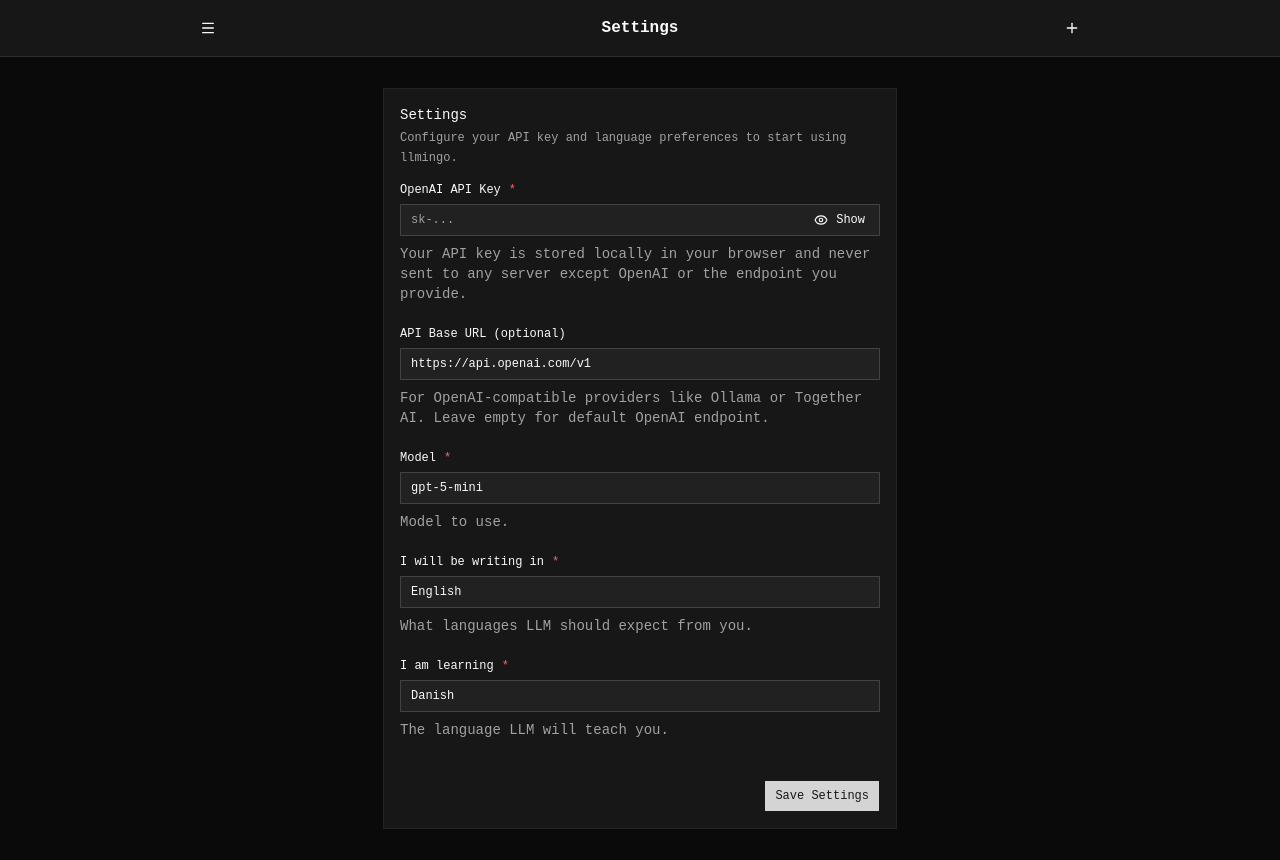
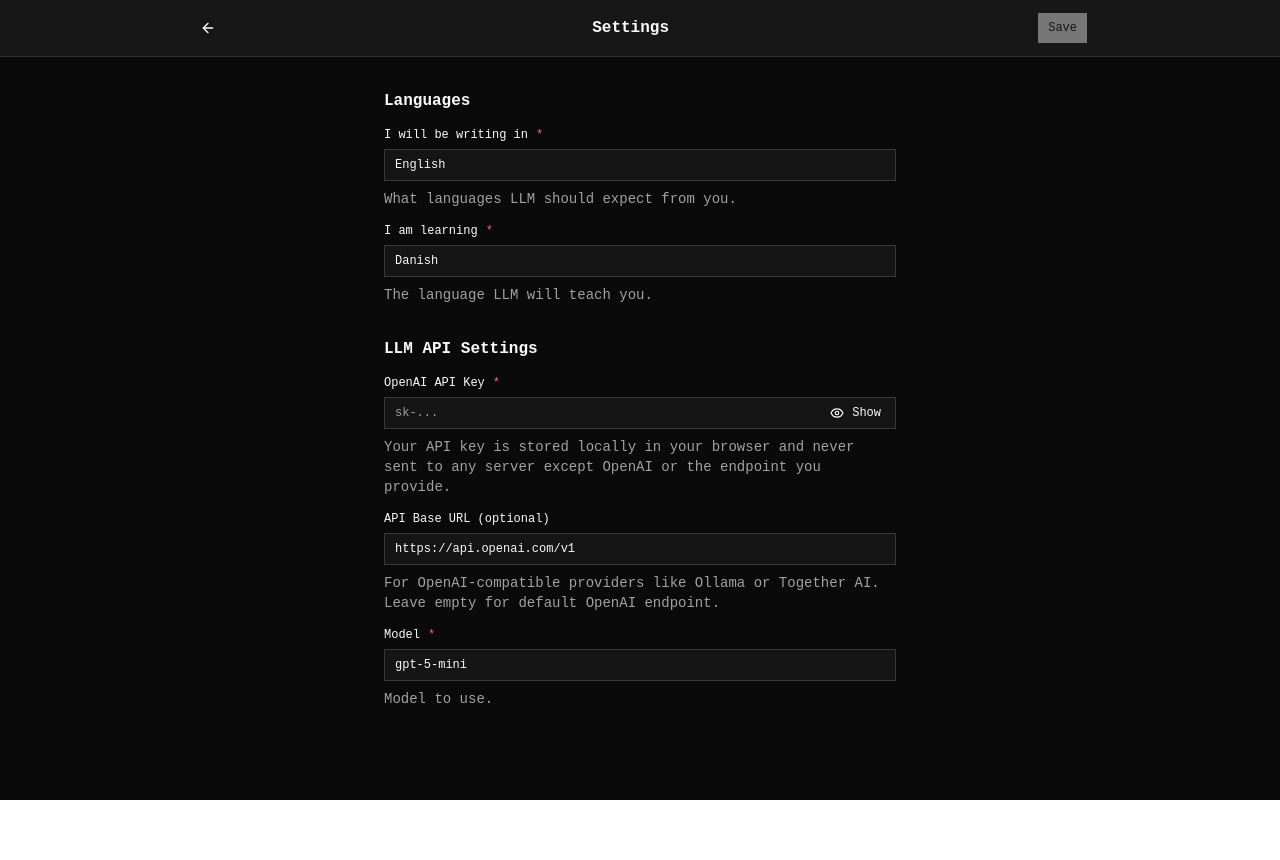
Before and after one commit to op3sdl/byom-linguachat, a React (Vite) app: page /settings in a window 1280 px wide. After the commit the page ends 800 px from the top, so only its background shows below. Built offline with nearby package versions, Linux system fonts and the light colour scheme.

Commit message:
Replace SidebarMenu with ChatsSidebar in AppHeader, add leftAction prop, update SettingsPage and ExplanationViewPage

```diff
--- a/src/components/AppHeader.tsx
+++ b/src/components/AppHeader.tsx
@@ -1,21 +1,24 @@
 import { useState, type ReactNode } from "react";
-import { Menu, Plus } from "lucide-react";
+import { Menu } from "lucide-react";
 import { Button } from "@/components/ui/button";
-import SidebarMenu from "./SidebarMenu";
+import ChatsSidebar from "./ChatsSidebar";
 
 interface AppHeaderProps {
   title: string;
   children?: ReactNode;
-  onNewChat?: () => void;
+  leftAction?: ReactNode;
 }
 
-function AppHeader({ title, children, onNewChat }: AppHeaderProps) {
+function AppHeader({ title, children, leftAction }: AppHeaderProps) {
   const [sidebarOpen, setSidebarOpen] = useState(false);
 
   return (
     <>
       <header className="bg-card border-b border-border px-4 py-3">
         <div className="max-w-4xl mx-auto flex items-center gap-3">
+          {leftAction ? (
+            <div className="flex-shrink-0">{leftAction}</div>
+          ) : (
             <Button
               variant="ghost"
               size="icon"
@@ -25,25 +28,18 @@ function AppHeader({ title, children, onNewChat }: AppHeaderProps) {
             >
               <Menu className="h-5 w-5" />
             </Button>
+          )}
           <h1 className="flex-1 text-center font-semibold text-foreground truncate px-2">
             {title}
           </h1>
           <div className="flex items-center gap-1 flex-shrink-0">
             {children}
-            {onNewChat && (
-              <Button
-                variant="ghost"
-                size="icon"
-                aria-label="New chat"
-                onClick={onNewChat}
-              >
-                <Plus className="h-5 w-5" />
-              </Button>
-            )}
           </div>
         </div>
       </header>
-      <SidebarMenu open={sidebarOpen} onOpenChange={setSidebarOpen} />
+      {!leftAction && (
+        <ChatsSidebar open={sidebarOpen} onOpenChange={setSidebarOpen} />
+      )}
     </>
   );
 }
--- a/src/components/SidebarMenu.tsx
+++ /dev/null
@@ -1,46 +0,0 @@
-import { Link } from "react-router-dom";
-import { MessageSquare, BookOpen, Settings } from "lucide-react";
-import {
-  Sheet,
-  SheetContent,
-  SheetHeader,
-  SheetTitle,
-} from "@/components/ui/sheet";
-
-interface SidebarMenuProps {
-  open: boolean;
-  onOpenChange: (open: boolean) => void;
-}
-
-const navItems = [
-  { to: "/chats", label: "Chats", Icon: MessageSquare },
-  { to: "/explanations", label: "Explanations", Icon: BookOpen },
-  { to: "/settings", label: "Settings", Icon: Settings },
-];
-
-function SidebarMenu({ open, onOpenChange }: SidebarMenuProps) {
-  return (
-    <Sheet open={open} onOpenChange={onOpenChange}>
-      <SheetContent side="left" className="w-64 p-0">
-        <SheetHeader className="px-6 py-4 border-b border-border">
-          <SheetTitle>llmingo</SheetTitle>
-        </SheetHeader>
-        <nav className="flex flex-col py-2">
-          {navItems.map(({ to, label, Icon }) => (
-            <Link
-              key={to}
-              to={to}
-              onClick={() => onOpenChange(false)}
-              className="flex items-center gap-3 px-6 py-3 text-sm font-medium text-foreground hover:bg-accent transition-colors"
-            >
-              <Icon className="h-4 w-4 text-muted-foreground" />
-              {label}
-            </Link>
-          ))}
-        </nav>
-      </SheetContent>
-    </Sheet>
-  );
-}
-
-export default SidebarMenu;
--- a/src/pages/ExplanationViewPage.tsx
+++ b/src/pages/ExplanationViewPage.tsx
@@ -1,35 +1,27 @@
 import { useParams, useNavigate } from 'react-router-dom';
 import ReactMarkdown from 'react-markdown';
-import { useSettingsStore } from '../store/settingsStore';
-import { useChats } from '../hooks/useChats';
 import { useExplanationsStore } from '../store/explanationsStore';
 import AppHeader from '../components/AppHeader';
+import BackButton from '../components/BackButton';
 import { Button } from '@/components/ui/button';
 
 function ExplanationViewPage() {
   const { id } = useParams<{ id: string }>();
   const navigate = useNavigate();
-  const settings = useSettingsStore((state) => state.settings);
-  const { createChat } = useChats();
   const savedExplanations = useExplanationsStore((state) => state.savedExplanations);
 
   const explanation = savedExplanations.find((e) => e.id === id) ?? null;
 
-  const handleNewChat = () => {
-    const newChat = createChat(settings.nativeLanguage, settings.targetLanguage);
-    navigate(`/chat/${newChat.id}`);
-  };
-
   if (!explanation) {
     return (
       <div className="flex flex-col min-h-screen bg-background">
-        <AppHeader title="Explanation" onNewChat={handleNewChat} />
+        <AppHeader title="Explanation" leftAction={<BackButton />} />
         <div className="flex-1 flex items-center justify-center">
           <div className="text-center text-muted-foreground px-4">
             <h2 className="text-xl font-semibold text-foreground mb-3">Explanation not found</h2>
             <p className="mb-6">This explanation doesn't exist or may have been deleted.</p>
-            <Button variant="secondary" onClick={() => navigate('/explanations')}>
-              Go to explanations
+            <Button variant="secondary" onClick={() => navigate('/')}>
+              New chat
             </Button>
           </div>
         </div>
@@ -44,7 +36,7 @@ function ExplanationViewPage() {
 
   return (
     <div className="flex flex-col min-h-screen bg-background">
-      <AppHeader title={title} onNewChat={handleNewChat} />
+      <AppHeader title={title} leftAction={<BackButton />} />
 
       <div className="flex-1 p-4 md:p-8 overflow-y-auto">
         <div className="max-w-2xl mx-auto space-y-6">
--- a/src/pages/SettingsPage.tsx
+++ b/src/pages/SettingsPage.tsx
@@ -5,12 +5,11 @@ import { useForm } from 'react-hook-form';
 import { zodResolver } from '@hookform/resolvers/zod';
 import { z } from 'zod';
 import { DEFAULT_SETTINGS, useSettingsStore } from '../store/settingsStore';
-import { useChats } from '../hooks/useChats';
-import { Card, CardHeader, CardTitle, CardDescription, CardContent } from '@/components/ui/card';
 import { Input } from '@/components/ui/input';
 import { Label } from '@/components/ui/label';
 import { Button } from '@/components/ui/button';
 import AppHeader from '../components/AppHeader';
+import BackButton from '../components/BackButton';
 
 const settingsSchema = z.object({
   apiKey: z.string().min(1, 'API key is required'),
@@ -26,22 +25,16 @@ function SettingsPage() {
   const navigate = useNavigate();
   const settings = useSettingsStore((state) => state.settings);
   const updateSettings = useSettingsStore((state) => state.updateSettings);
-  const { createChat } = useChats();
 
   const [showApiKey, setShowApiKey] = useState(false);
-  const [saved, setSaved] = useState(false);
-
-  const handleNewChat = () => {
-    const newChat = createChat(settings.nativeLanguage, settings.targetLanguage);
-    navigate(`/chat/${newChat.id}`);
-  };
 
   const {
     register,
     handleSubmit,
-    formState: { errors },
+    formState: { errors, isValid },
   } = useForm<SettingsFormValues>({
     resolver: zodResolver(settingsSchema),
+    mode: 'onChange',
     defaultValues: {
       apiKey: settings.apiKey,
       apiBaseUrl: settings.apiBaseUrl ?? '',
@@ -56,26 +49,70 @@ function SettingsPage() {
       ...data,
       apiBaseUrl: data.apiBaseUrl || undefined,
     });
-    setSaved(true);
-    setTimeout(() => navigate('/chats'), 1000);
+    navigate(-1);
   };
 
   return (
     <div className="flex flex-col min-h-screen bg-background">
-      <AppHeader title="Settings" onNewChat={handleNewChat} />
+      <AppHeader
+        title="Settings"
+        leftAction={<BackButton />}
+      >
+        <Button
+          type="submit"
+          form="settings-form"
+          disabled={!isValid}
+        >
+          Save
+        </Button>
+      </AppHeader>
 
       <div className="flex-1 p-4 md:p-8">
-        <div className="max-w-lg mx-auto space-y-4">
-          <Card>
-            <CardHeader>
-              <CardTitle>Settings</CardTitle>
-              <CardDescription>
-                Configure your API key and language preferences to start using
-                llmingo.
-              </CardDescription>
-            </CardHeader>
-            <CardContent>
-              <form onSubmit={handleSubmit(onSubmit)} className="space-y-6">
+        <div className="max-w-lg mx-auto">
+          <form id="settings-form" onSubmit={handleSubmit(onSubmit)} className="space-y-8">
+            <section className="space-y-4">
+              <h2 className="text-base font-semibold text-foreground">Languages</h2>
+
+              <div className="space-y-2">
+                <Label htmlFor="nativeLanguage">
+                  I will be writing in <span className="text-destructive">*</span>
+                </Label>
+                <Input
+                  type="text"
+                  id="nativeLanguage"
+                  {...register('nativeLanguage')}
+                  placeholder={DEFAULT_SETTINGS.nativeLanguage}
+                />
+                {errors.nativeLanguage && (
+                  <p className="text-sm text-destructive">{errors.nativeLanguage.message}</p>
+                )}
+                <p className="text-sm text-muted-foreground">
+                  What languages LLM should expect from you.
+                </p>
+              </div>
+
+              <div className="space-y-2">
+                <Label htmlFor="targetLanguage">
+                  I am learning <span className="text-destructive">*</span>
+                </Label>
+                <Input
+                  type="text"
+                  id="targetLanguage"
+                  {...register('targetLanguage')}
+                  placeholder={DEFAULT_SETTINGS.targetLanguage}
+                />
+                {errors.targetLanguage && (
+                  <p className="text-sm text-destructive">{errors.targetLanguage.message}</p>
+                )}
+                <p className="text-sm text-muted-foreground">
+                  The language LLM will teach you.
+                </p>
+              </div>
+            </section>
+
+            <section className="space-y-4">
+              <h2 className="text-base font-semibold text-foreground">LLM API Settings</h2>
+
               <div className="space-y-2">
                 <Label htmlFor="apiKey">
                   OpenAI API Key <span className="text-destructive">*</span>
@@ -149,54 +186,8 @@ function SettingsPage() {
                 )}
                 <p className="text-sm text-muted-foreground">Model to use.</p>
               </div>
-
-                <div className="space-y-2">
-                  <Label htmlFor="nativeLanguage">
-                    I will be writing in <span className="text-destructive">*</span>
-                  </Label>
-                  <Input
-                    type="text"
-                    id="nativeLanguage"
-                    {...register('nativeLanguage')}
-                    placeholder={DEFAULT_SETTINGS.nativeLanguage}
-                  />
-                  {errors.nativeLanguage && (
-                    <p className="text-sm text-destructive">{errors.nativeLanguage.message}</p>
-                  )}
-                  <p className="text-sm text-muted-foreground">
-                    What languages LLM should expect from you.
-                  </p>
-                </div>
-
-                <div className="space-y-2">
-                  <Label htmlFor="targetLanguage">
-                    I am learning <span className="text-destructive">*</span>
-                  </Label>
-                  <Input
-                    type="text"
-                    id="targetLanguage"
-                    {...register('targetLanguage')}
-                    placeholder={DEFAULT_SETTINGS.targetLanguage}
-                  />
-                  {errors.targetLanguage && (
-                    <p className="text-sm text-destructive">{errors.targetLanguage.message}</p>
-                  )}
-                  <p className="text-sm text-muted-foreground">
-                    The language LLM will teach you.
-                  </p>
-                </div>
-
-                <div className="flex items-center justify-end gap-4 pt-4">
-                  {saved && (
-                    <span className="text-sm font-medium text-green-600">
-                      Settings saved successfully!
-                    </span>
-                  )}
-                  <Button type="submit">Save Settings</Button>
-                </div>
+            </section>
           </form>
-            </CardContent>
-          </Card>
         </div>
       </div>
     </div>
```
Lines whose indentation alone changed are shown as unchanged.
